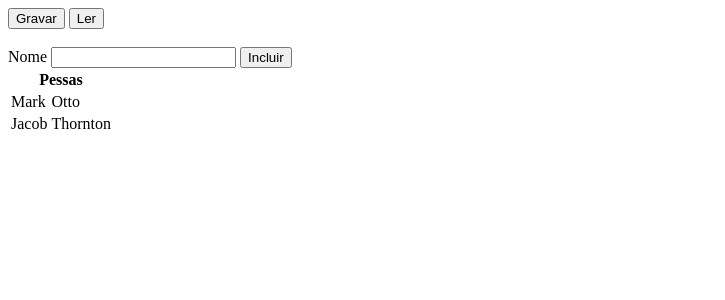
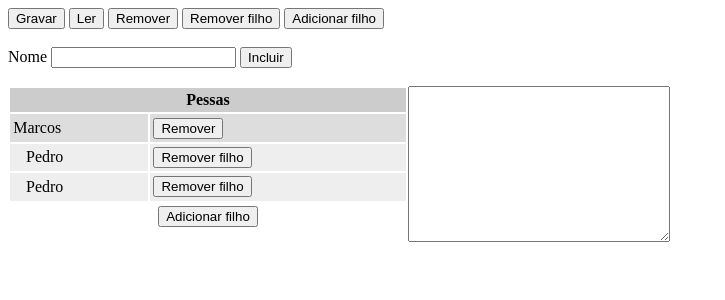
Before and after one commit to ValerioHasman/AdmResponsavel, a PHP site: page / in a window 1280 px wide. Shown: the top 300 px of the page, without its empty margins (0-725 px from the left). Run offline with PHP 8.4, Linux system fonts and the light colour scheme.

Commit message:
Base e tela

```diff
--- a/Views/home/home.php
+++ b/Views/home/home.php
@@ -1,11 +1,16 @@
 <button type="button">Gravar</button>
 <button type="button">Ler</button>
+<button type="button">Remover</button>
+<button type="button">Remover filho</button>
+<button type="button">Adicionar filho</button>
 <br />
 <br />
 <label for="nome">Nome</label>
 <input type="text" name="pessoa" id="nome">
 <button type="button">Incluir</button>
-
+<br />
+<br />
+<div class="dados">
   <table>
     <thead>
       <tr>
@@ -13,13 +18,24 @@
       </tr>
     </thead>
     <tbody>
-    <tr>
-      <td>Mark</td>
-      <td>Otto</td>
+      <tr class="pessoa">
+        <td>Marcos</td>
+        <td><button type="button">Remover</button></td>
       </tr>
-    <tr>
-      <td>Jacob</td>
-      <td>Thornton</td>
+      <tr class="filho">
+        <td class="nome">Pedro</td>
+        <td><button type="button">Remover filho</button></td>
+      </tr>
+      <tr class="filho">
+        <td class="nome">Pedro</td>
+        <td><button type="button">Remover filho</button></td>
+      </tr>
+      <tr class="adicionarFilho">
+        <td colspan="2" scope="col"><button type="button">Adicionar filho</button></td>
       </tr>
     </tbody>
   </table>
+</div>
+<div class="dados">
+  <textarea id="json" cols="30" rows="10"></textarea>
+</div>
--- a/formatar/estilohome.css
+++ b/formatar/estilohome.css
@@ -0,0 +1,31 @@
+table {
+  min-width: 400px;
+}
+
+td, th {
+  padding: 0.2rem;
+}
+
+thead th {
+  background-color: #ccc;
+}
+
+.pessoa td {
+  background-color: #ddd;
+}
+
+.filho td{
+  background-color: #eee;
+}
+
+.filho .nome{
+  padding-left: 1rem;
+}
+
+.adicionarFilho td {
+  text-align: center;
+}
+
+.dados {
+  float: left;
+}
```
Also changed, not shown: mysql.sql (+19 -1 lines). Lines whose indentation alone changed are shown as unchanged.
